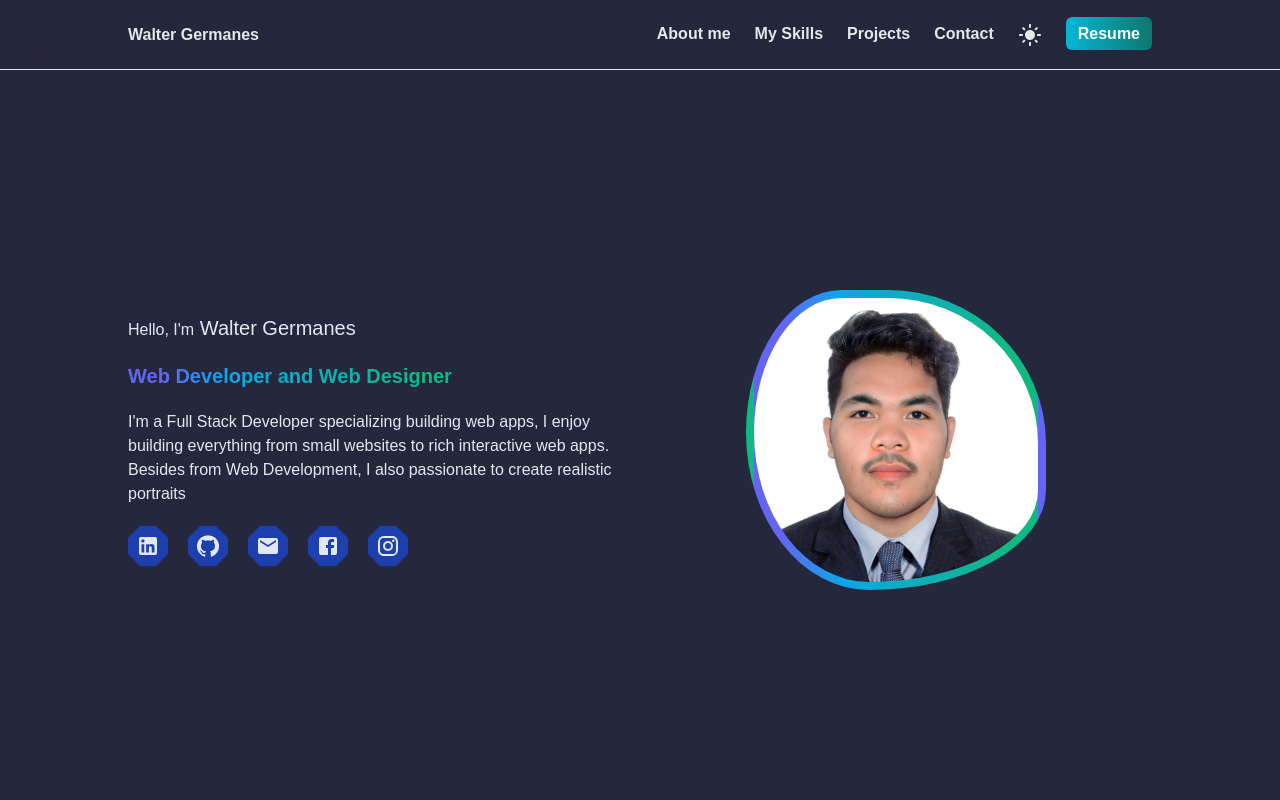
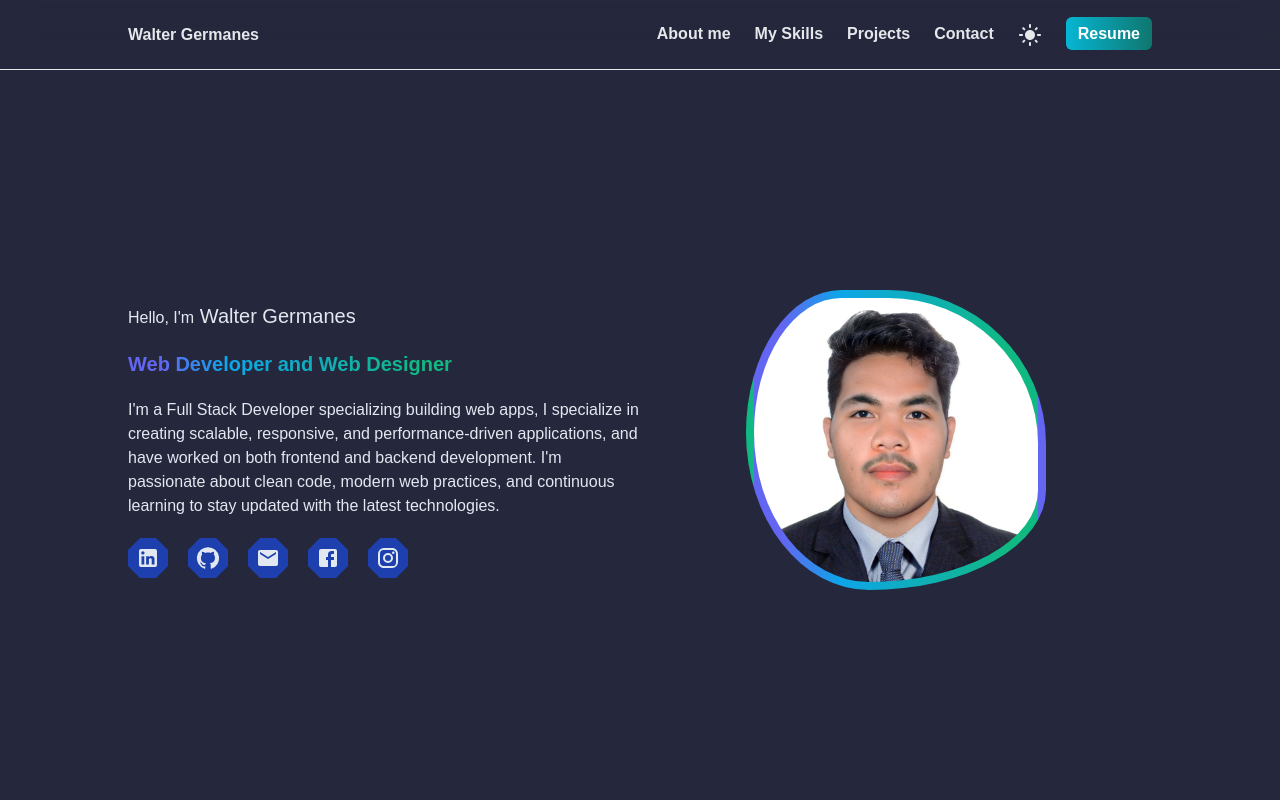
Before and after one commit to waltergermanes/waltergermanes, a React (Vite) app: page / in a window 1280 px wide. Shown: the top 800 px of the page. Built offline with nearby package versions, Linux system fonts and the light colour scheme.

Commit message:
homepage change

```diff
--- a/src/Home.jsx
+++ b/src/Home.jsx
@@ -24,8 +24,7 @@ const Home= () => {
                 </Typed>
 
         <span className='leading-6 text-base '> I'm a Full Stack Developer specializing building
-        web apps, I enjoy building everything from small websites to rich interactive web apps.
-        Besides from Web Development, I also passionate to create realistic portraits
+        web apps, I specialize in creating scalable, responsive, and performance-driven applications, and have worked on both frontend and backend development. I'm passionate about clean code, modern web practices, and continuous learning to stay updated with the latest technologies.
         </span>
 
         <div className=' flex w-50 gap-5 '>
```
